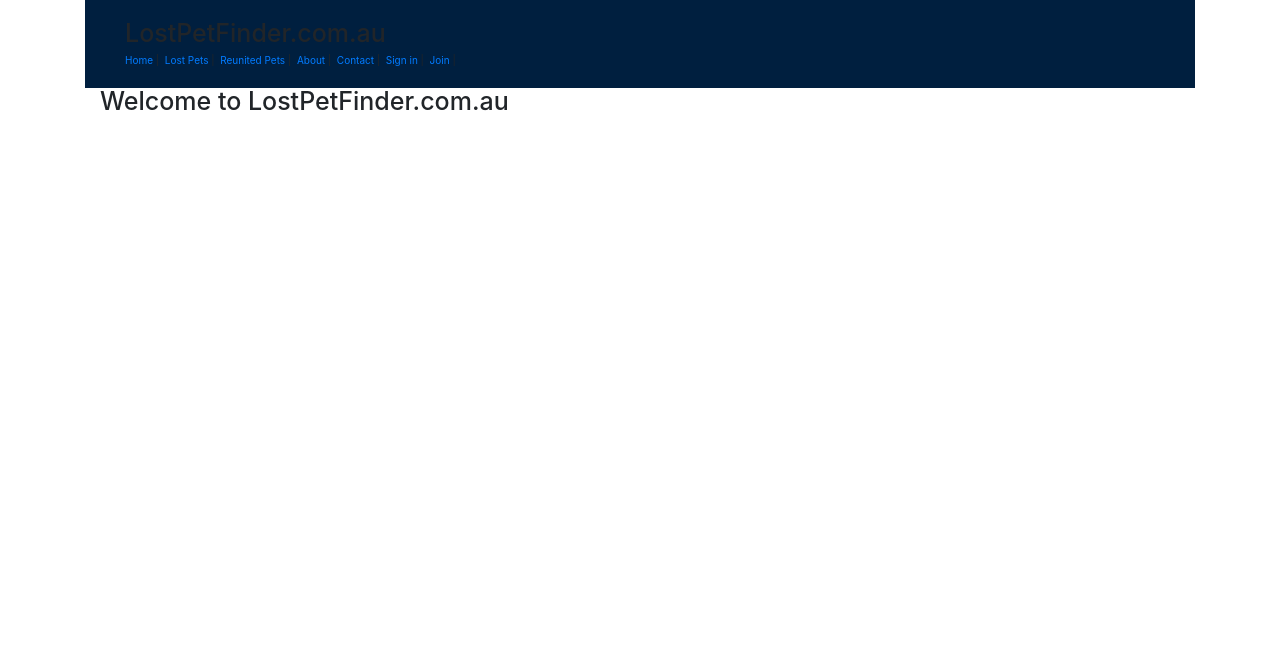
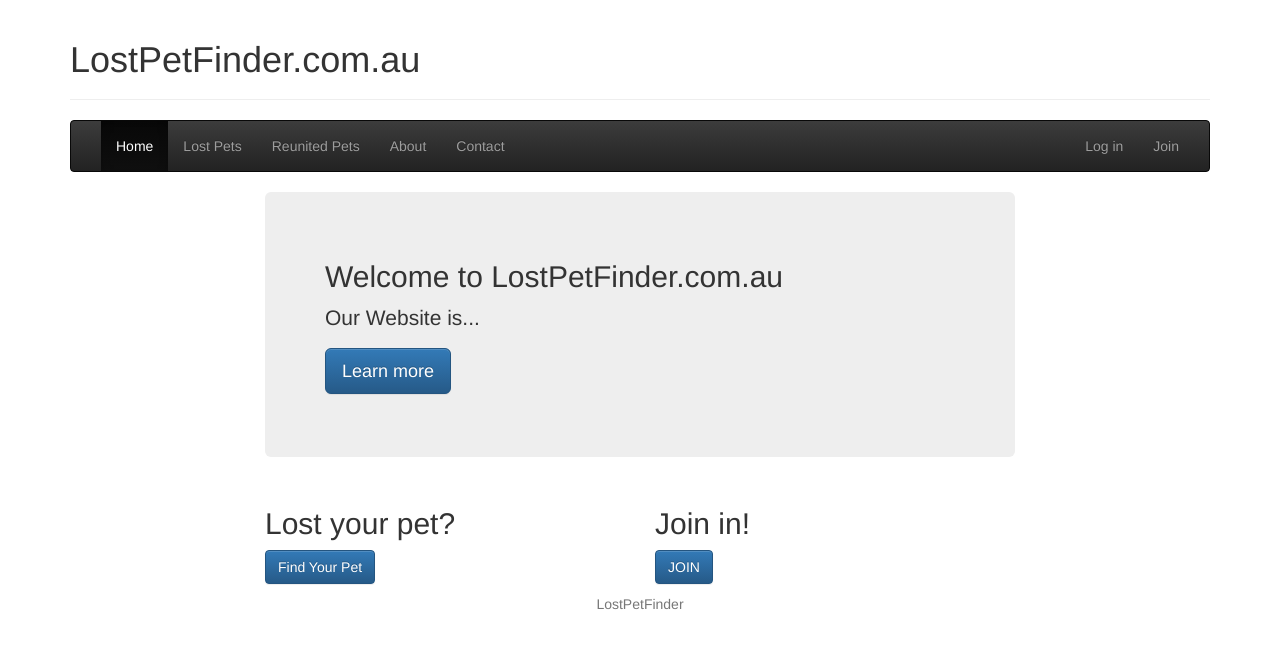
Before and after one commit to hhtek/aip-assessment-03, a Django app: page / in a window 1280 px wide. Shown: the top 649 px of the page. Run offline with Django 3.2, Linux system fonts and the light colour scheme; some libraries are stand-ins or nearby versions.

Commit message:
Fixed UI

```diff
--- a/src/lostpetfinder/accounts/templates/accounts/login.html
+++ b/src/lostpetfinder/accounts/templates/accounts/login.html
@@ -15,10 +15,10 @@
   {% endif %}
 {% endif %}
 <div>
-  <form method="post" action="{% url 'login' %}">
+  <form class="form-horizontal" method="post" action="{% url 'login' %}">
     {% csrf_token %}
     {{ form.as_p }}
-    <input type="submit" value="Login" />
+    <input type="submit" class="btn btn-primary" value="Login" />
     <input type="hidden" name="next" value="{{ next }}" />
   </form>
 </div>
--- a/src/lostpetfinder/static/css/site.css
+++ b/src/lostpetfinder/static/css/site.css
@@ -1,17 +1,28 @@
-.header {
+.header col-xs-12 {
     background-color: #001f3f;
-    margin-top: 0;
-    padding: 20px 20px 20px 40px;
+    color:#ffffff;
+}
+#header h1 {
+    font-size:36pt;
+}
+#header a {
+    color:#ffffff;
+}
+#footer {
+    background-color: #001f3f;
 }
 
-.header h1 a{
-    color: #ffffff;
-    font-family: 'Lobster';
-    font-size:36pt;
+.left_text {
+    text-align;left;
+    float:left;
+}
+.right_text {
+    text-align: right;
+    float;right;
 }
 .user, .user a{
-	color:#ffffff;
-text-align: right;
+    color:#ffffff;
+    text-align: right;
 }
 .contents {
     margin-left: 40px;
@@ -22,7 +33,6 @@ text-align: right;
 .save {
     float: right;
 }
-
 .top-menu, .top-menu:hover, .top-menu:visited {
     color: #ffffff;
     float: right;
@@ -40,7 +50,6 @@ text-align: right;
     text-align: right;
     padding-right: 30px;
 }
-
 .post h1 a, .post h1 a:visited {
     color: #000000;
 }
--- a/src/lostpetfinder/templates/base.html
+++ b/src/lostpetfinder/templates/base.html
@@ -2,18 +2,27 @@
 <!DOCTYPE html>
   <html lang="en">
     <head>
-      <title>{% block head_title %}LostPetFinder.com.au{% endblock head_title %}</title>
-      <link rel="stylesheet" href="//maxcdn.bootstrapcdn.com/bootstrap/3.2.0/css/bootstrap.min.css">
-      <link rel="stylesheet" href="//maxcdn.bootstrapcdn.com/bootstrap/3.2.0/css/bootstrap-theme.min.css">
-      <!-- <link rel="stylesheet" href="//fonts.googleapis.com/css?family=Lobster&subset=latin,latin-ext" type="text/css"> -->
-      <link rel="stylesheet" href="{% static 'css/site.css' %}">
-      {% include 'snippets/css.html' %}
+      <title>
+      {% block head_title %}LostPetFinder.com.au{% endblock head_title %}
+      </title>
+          {% include 'snippets/css.html' %}
     </head>
     <body>
-   <div class="container">
-      {% include 'snippets/nav.html' %}
     <div class="container">
-      {% block content %}{% endblock content %}
+    <div class="row">
+        <div class="header col-xs-12">
+          {% include 'snippets/nav.html' %}
+        </div>
+        <div class="left col-md-2"></div>
+        <div class="contents col-md-8">
+          {% block content %}{% endblock content %}
+        </div>
+        <div class="right col-md-2"></div>
+        <div class="footer col-xs-12">
+          <div class="con text-center">
+          <p class="text-muted">LostPetFinder</p>
+        </div>
+    </div>
     </div>
       {% include 'snippets/js.html' %}
     </body>
--- a/src/lostpetfinder/templates/home.html
+++ b/src/lostpetfinder/templates/home.html
@@ -3,6 +3,20 @@
 
 {% block content %}
 {{ block.super }}
-<h1>Welcome to LostPetFinder.com.au</h1>
+<div class="jumbotron">
+  <h2>Welcome to LostPetFinder.com.au</h2>
+  <p>Our Website is...</p>
+  <p><a class="btn btn-primary btn-lg" href="{% url "about" %}" role="button">Learn more</a></p>
+</div>
+<div class="row">
+    <div class="col-xs-10 col-lg-6">
+        <h2>Lost your pet?</h2>
+        <p><a href={% url "pets:create" %} class="btn btn-primary">Find Your Pet</a></p>
+    </div>
+    <div class="col-xs-10 col-lg-6">
+        <h2>Join in!</h2>
+        <p><a href="{% url "register" %}" class="btn btn-primary">JOIN</a></p>
+    </div>
+</div>
 {{ block.super }}
 {% endblock content %}
--- a/src/lostpetfinder/templates/snippets/css.html
+++ b/src/lostpetfinder/templates/snippets/css.html
@@ -3,4 +3,11 @@
 <meta name="viewport" content="width=device-width, initial-scale=1, shrink-to-fit=no">
 
 <!-- Bootstrap CSS -->
-<link rel="stylesheet" href="https://maxcdn.bootstrapcdn.com/bootstrap/4.0.0-beta/css/bootstrap.min.css" integrity="sha384-/Y6pD6FV/Vv2HJnA6t+vslU6fwYXjCFtcEpHbNJ0lyAFsXTsjBbfaDjzALeQsN6M" crossorigin="anonymous">
+<link rel="stylesheet" href="https://maxcdn.bootstrapcdn.com/bootstrap/3.3.2/css/bootstrap.min.css">
+
+<!-- Bootstrap Theme -->
+<link rel="stylesheet" href="https://maxcdn.bootstrapcdn.com/bootstrap/3.3.2/css/bootstrap-theme.min.css">
+
+<!-- will use later
+<link rel="stylesheet" href="css/site.css">
+-->
--- a/src/lostpetfinder/templates/snippets/nav.html
+++ b/src/lostpetfinder/templates/snippets/nav.html
@@ -1,14 +1,24 @@
-<div class="header">
-  <h1>LostPetFinder.com.au</h1>
-  <a href="{% url "home" %}">Home</a>&nbsp;|&nbsp;
-  <a href="{% url "pets:list" %}">Lost Pets</a>&nbsp;|&nbsp;
-  <a href="{% url "reunited-pets" %}">Reunited Pets</a>&nbsp;|&nbsp;
-  <a href="{% url "about" %}">About</a>&nbsp;|&nbsp;
-  <a href="{% url "contact" %}">Contact</a>&nbsp;|&nbsp;
-  {% if user.is_authenticated %}
-  <a href="{% url "logout" %}">Logout</a>
-  {% else %}
-  <a href="{% url "login" %}">Sign in</a>&nbsp;|&nbsp;
-  <a href="{% url "register" %}">Join</a>&nbsp;|&nbsp;
-  {% endif %}
+<div class="page-header">
+    <h1>LostPetFinder.com.au</h1>
 </div>
+<nav class="navbar navbar-inverse">
+<div class="container-fluid">
+<div class="collapse navbar-collapse">
+<ul class="nav navbar-nav">
+        <li class="active"><a href="{% url "home" %}">Home</a></li>
+        <li><a href="{% url "pets:list" %}">Lost Pets</a></li>
+        <li><a href="{% url "reunited-pets" %}">Reunited Pets</a></li>
+        <li><a href="{% url "about" %}">About</a></li>
+        <li> <a href="{% url "contact" %}">Contact</a></li>
+</ul>
+<ul class="nav navbar-nav navbar-right">
+            {% if user.is_authenticated %}
+        <li><a href="{% url "logout" %}">Logout</a></li>
+        {% else %}
+        <li><a href="{% url "login" %}">Log in</a></li>
+        <li><a href="{% url "register" %}">Join</a>
+        {% endif %}</li>
+</ul>
+
+</div><!-- /.container-fluid -->
+</nav>
```
Also changed, not shown: src/lostpetfinder/pets/templates/pets/pet_list.html (+8 -5 lines), src/lostpetfinder/db.sqlite3.
